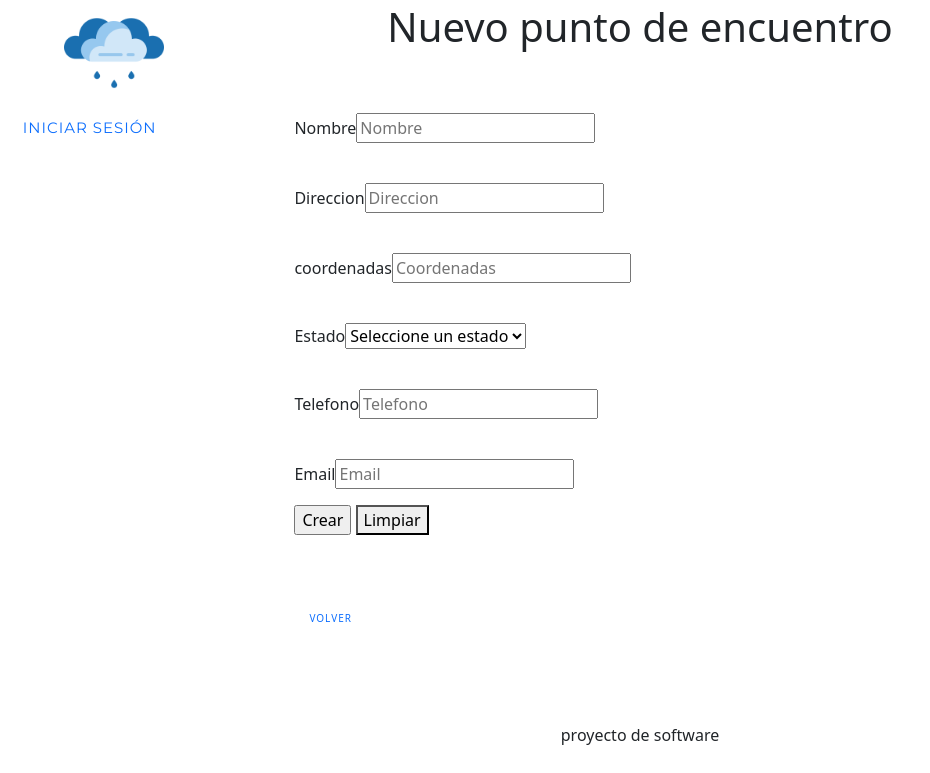
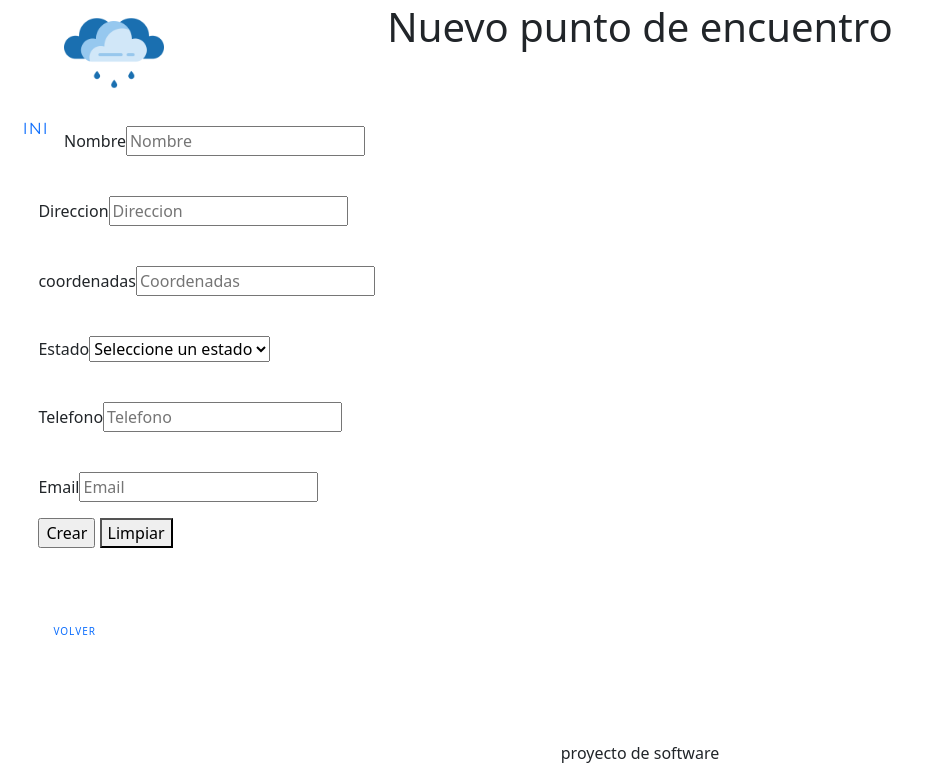
Before and after one commit to BautBodrone/ProyectoDeSoftware2021, a Flask app: template app/templates/puntosDeEncuentro/new.html in a window 1280 px wide. Shown: the part 27-800 px from the top of the page, without its empty margins (0-930 px from the left). Run offline with Flask 2, Linux system fonts and the light colour scheme; the template is opened without the code that fills it, so the values that code supplies are empty.

Commit message:
fast foward a development, se agrego una animacion a la navbar

```diff
--- /dev/null
+++ b/app/static/sidenavbar.js
@@ -0,0 +1,14 @@
+var mini = true;
+function toggleNavbar() {
+    if (mini) {
+        console.log("opening sidebar");
+        document.getElementById("navbar").style.width = "300px";
+        document.getElementById("content").style.marginLeft = "10%";
+        this.mini = false;
+    } else {
+        console.log("closing sidebar");
+        document.getElementById("navbar").style.width = "5%";
+        document.getElementById("content").style.marginLeft = "5%";
+        this.mini = true;
+    }
+}
--- a/app/static/style.css
+++ b/app/static/style.css
@@ -2,7 +2,7 @@
 @import url('https://fonts.googleapis.com/css?family=Catamaran:400,800');
 body {
   font-family: 'Montserrat', Helvetica, sans-serif;
-  font-size: 14px;
+  font-size: 1em;
   min-height: 100vh;
   margin:0;
   height: 100%;
@@ -23,18 +23,9 @@ body {
 #footer {
   position:fixed;
   bottom:0;
-  min-height:50px;
+  min-height:2em;
   text-align: center;
   width: 100%;
-}
-
-#container {
-  width: 75%;
-  margin: 0 auto;
-  padding: 20px 40px;
-  border: solid 1px black;
-  margin-top: 20px;
-  min-height: 400px;
 }
 
 a.navbar{
@@ -76,16 +67,23 @@ a.page {
 .navbar {
   font-family: 'Montserrat', sans-serif;
   float: left;
-  width: 20%;
+  width: 5%;
   padding-left: 1%;
+  padding-top: 1%;
+  padding-right: 1%;
   text-align: center;
-  padding-top: 36px;
+  transition: 0.5s;
+  overflow-x: hidden;
+  padding-top: 60px;
+  white-space: nowrap;
 }
 
 .navbar a {
   text-decoration: none;
-  font-size: 15px;
+  font-size: 1em;
   display: block;
+  width: 100%;
+  height: 3.5em;
 }
 
 .navbar #search {
@@ -99,11 +97,23 @@ a.page {
 }
 
 .content {
+  padding-top: 1%;
   padding-right: 3%;
   padding-left: 3%;
-  float: right;
+  float: center;
   margin: 0 auto;
-  width: 80%;
+  width: 90%;
+}
+
+@media screen and (min-width: 768px) {
+  .content {
+    padding-top: 1%;
+    padding-right: 3%;
+    padding-left: 3%;
+    float: center;
+    margin: 0 auto;
+    width: 100%;
+  }
 }
 
 table, td, th {
@@ -116,15 +126,15 @@ table, td, th {
 table {
   text-align: center;
   border-collapse: collapse;
-  width: 100%;
+  min-width: 50%;
 }
 
 th {
-  height: 30px;
+  height: 1%;
 }
 
 .form {
-  margin-top: 20px;
+  margin-top: 1%;
 }
 
 tr:nth-child(even) {
--- a/app/templates/layout.html
+++ b/app/templates/layout.html
@@ -1,9 +1,10 @@
 <!DOCTYPE html>
+<meta name="viewport" content="width=device-width, initial-scale=1.0">
 <html lang="es">
   <head>
     <link rel="stylesheet" href="{{ url_for('static', filename='style.css') }}" type="text/css"/>
     <link href="https://cdn.jsdelivr.net/npm/bootstrap@5.0.1/dist/css/bootstrap.min.css" rel="stylesheet" integrity="sha384-+0n0xVW2eSR5OomGNYDnhzAbDsOXxcvSN1TPprVMTNDbiYZCxYbOOl7+AMvyTG2x" crossorigin="anonymous">
-
+    <script src="{{ url_for('static', filename='sidenavbar.js') }}"></script>
     <style>
       body, #footer, a.navbar{
         background-color: {{ configurator().get_private_bg_color() }};
@@ -22,7 +23,11 @@
       a.link.selected {
         filter: brightness(1.5);
       }
-
+      @media (max-width: 768px){
+          .navbar a{
+            display:hidden;
+          }
+      }
     </style>
     {% block head %}
       <link rel="icon" href="/static/imgs/logo.png" type="image/x-icon" >
@@ -39,7 +44,7 @@
       {% endblock %}
     </div>
 
-    <div class="navbar" id="navbar">
+    <div class="navbar" id="navbar" onmouseover="toggleNavbar()" onmouseout="toggleNavbar()">
     {% block navbar %}
       {% if is_authenticated(session) %}
         <a href="{{ url_for('puntos_index') }}" class="navbar">Puntos de Encuentro</a>
@@ -74,6 +79,7 @@
       <a> proyecto de software </a>
       {% endblock %}
     </div>
-    {% block scripts %}{% endblock %}
+    {% block scripts %}
+    {% endblock %}
   </body>
 </html>
```
Lines whose indentation alone changed are shown as unchanged.
